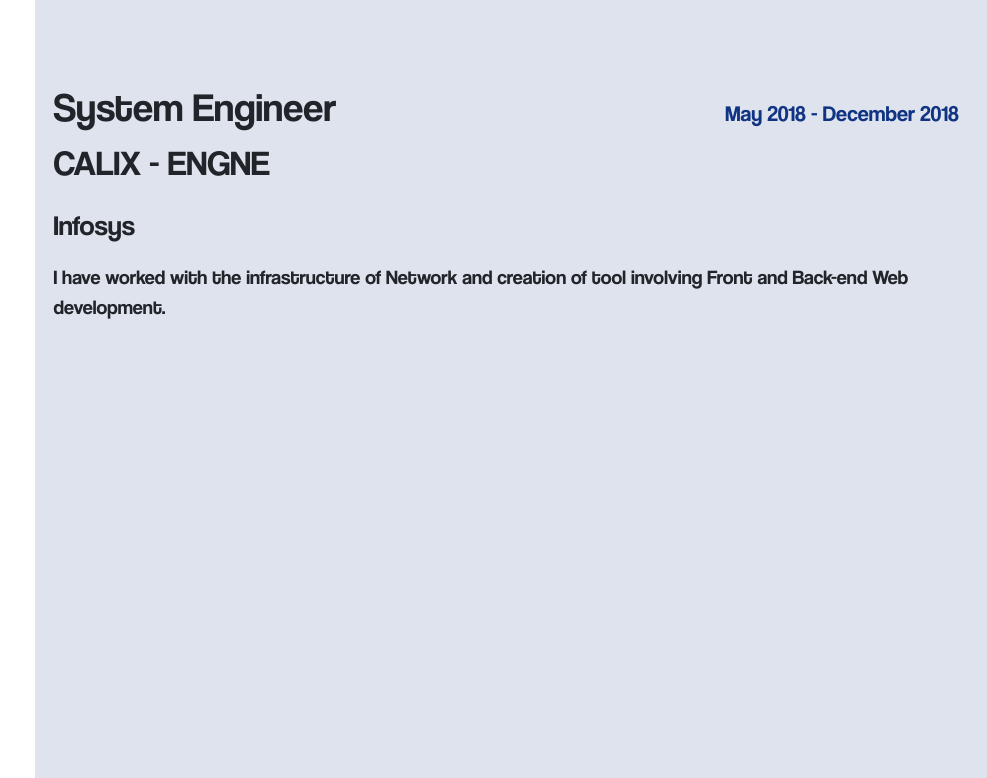
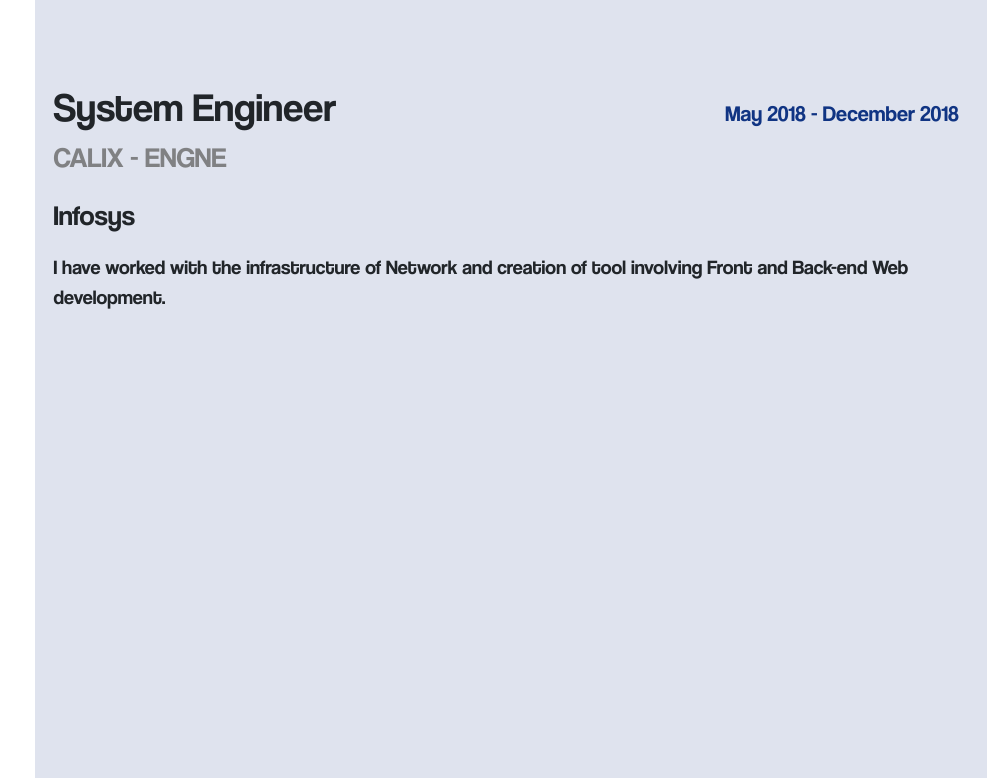
Before and after one commit to prabhatdutt95/My-Resume, a website: page Prabhat Dutt/public/index.html in a window 1280 px wide. Shown: the part 900-1678 px from the top of the page, without its empty margins (293-1280 px from the left). Drawn offline with Linux system fonts and the light colour scheme.

Commit message:
Changed the font-size and color of title2

```diff
--- a/Prabhat Dutt/public/Assets/Styling/styling.css
+++ b/Prabhat Dutt/public/Assets/Styling/styling.css
@@ -60,7 +60,8 @@
     font-size: 40px;
 }
 .title2{
-    font-size:35px;
+    color: #6e6e6ed7;
+    font-size:28px;
 }
 .title3{
     font-size:28px;
```
